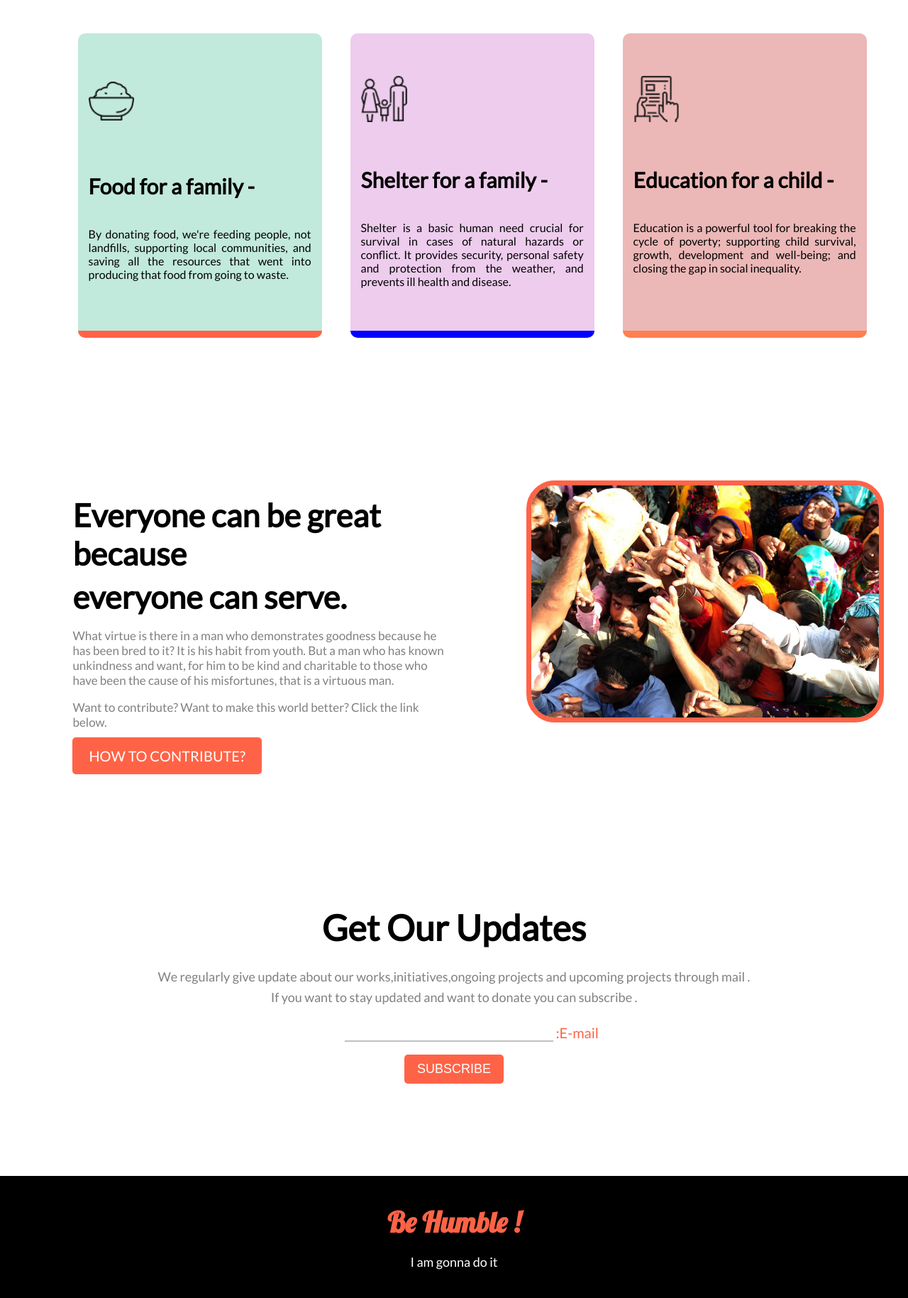
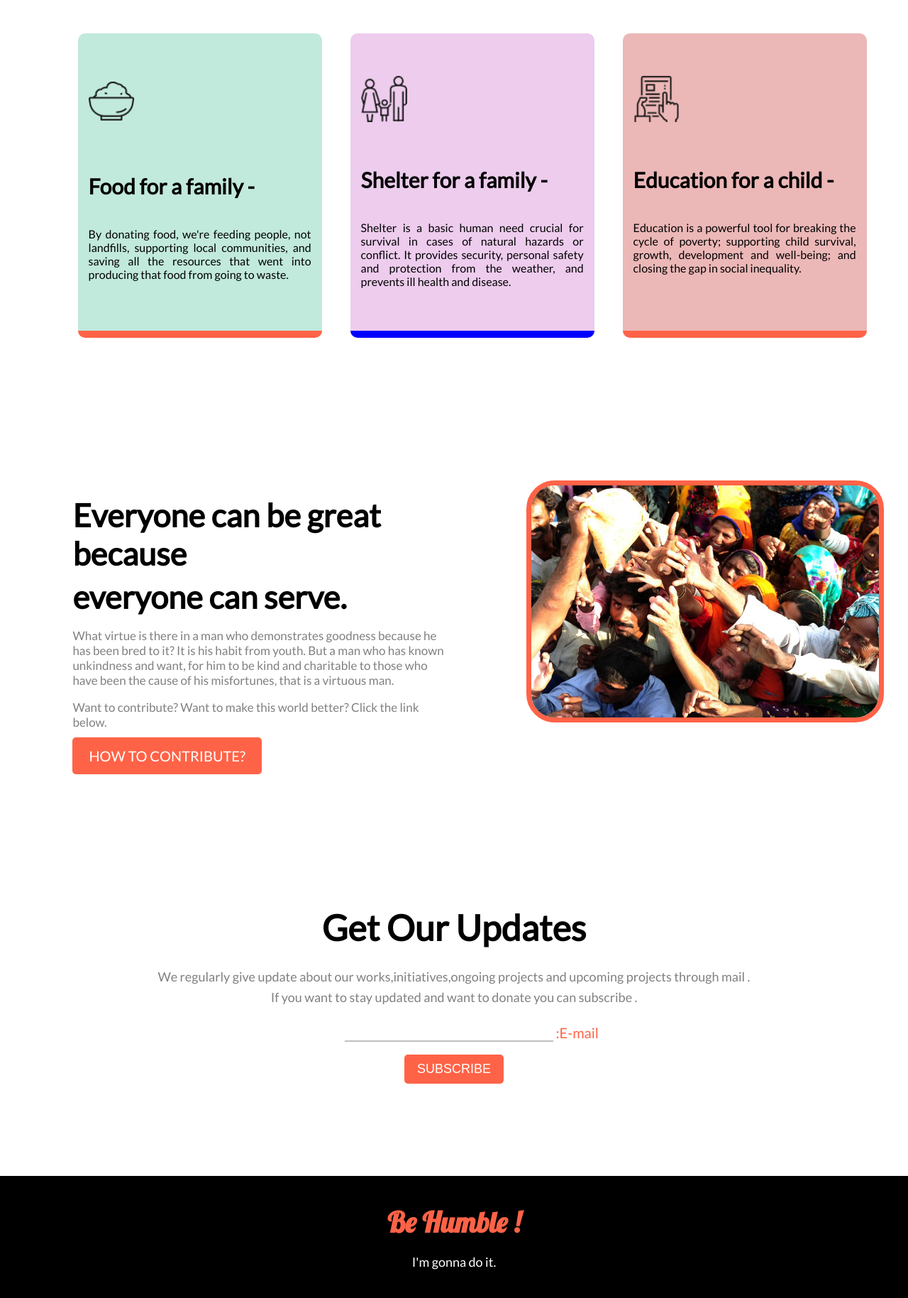
Before and after one commit to S-M-Nahid-Hasan/Assignment1-donate-today, a plain HTML site: page index.html in a window 1280 px wide. Shown: the part 1716-3545 px from the top of the page at 71% size. Drawn offline with Linux system fonts and the light colour scheme.

Commit message:
ekdom final push Allhamdulillah

```diff
--- a/index.html
+++ b/index.html
@@ -144,7 +144,7 @@
 <footer>
     <h1 class="f-h" style="padding-top:40px ;padding-bottom: 20px;">
         Be Humble !</h1>
-    <p style="padding-bottom: 40px; font-size: 18px;">I am gonna do it</p>
+    <p style="padding-bottom: 40px; font-size: 18px;">I'm gonna do it.</p>
 </footer>
 
 </html>
--- a/style.css
+++ b/style.css
@@ -227,7 +227,7 @@ body {
 
 .div-education {
     background-color: rgb(236, 183, 183);
-    border-bottom: 10px solid coral;
+    border-bottom: 10px solid tomato;
     border-radius: 10px;
 }
 
```
